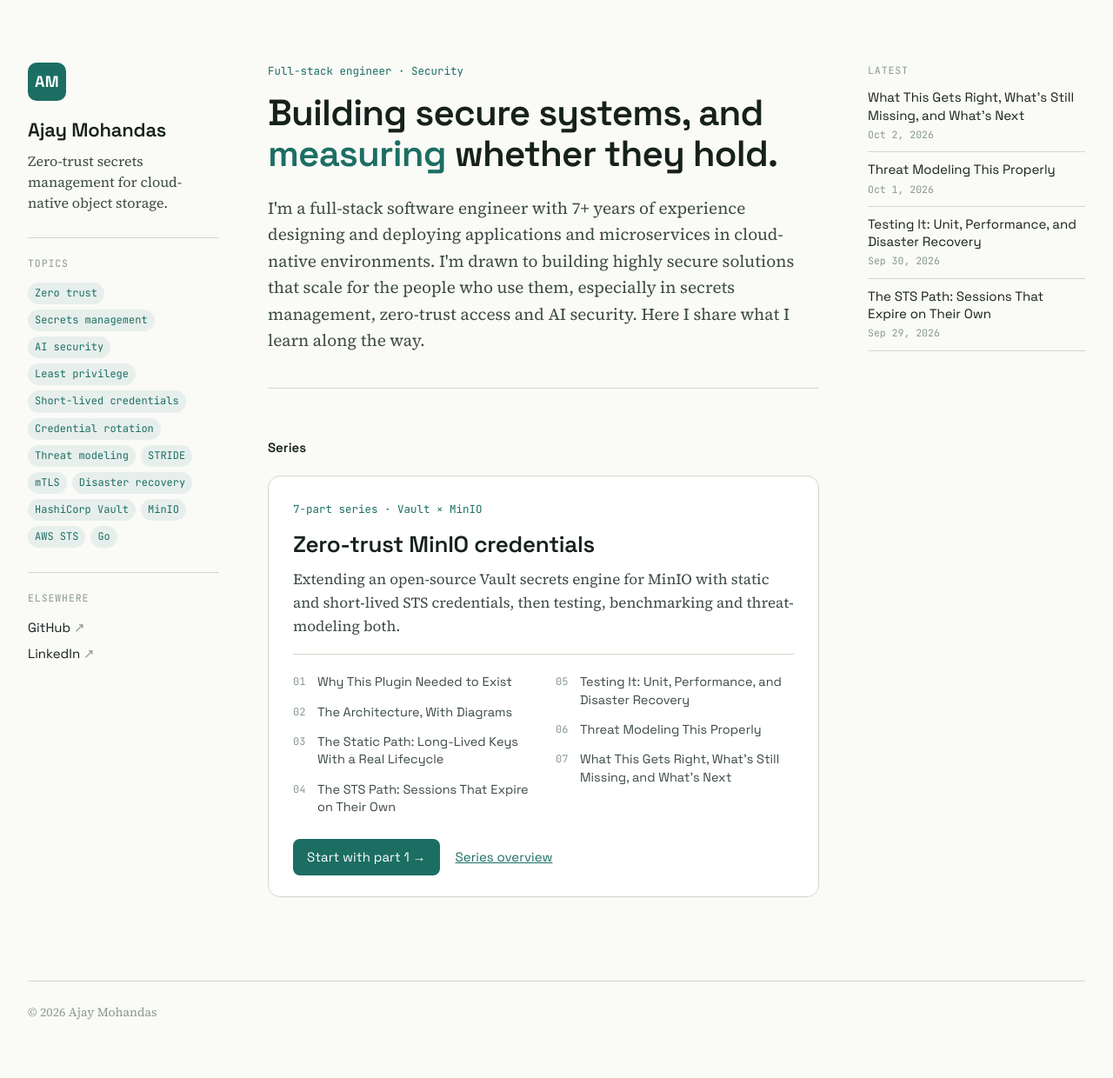
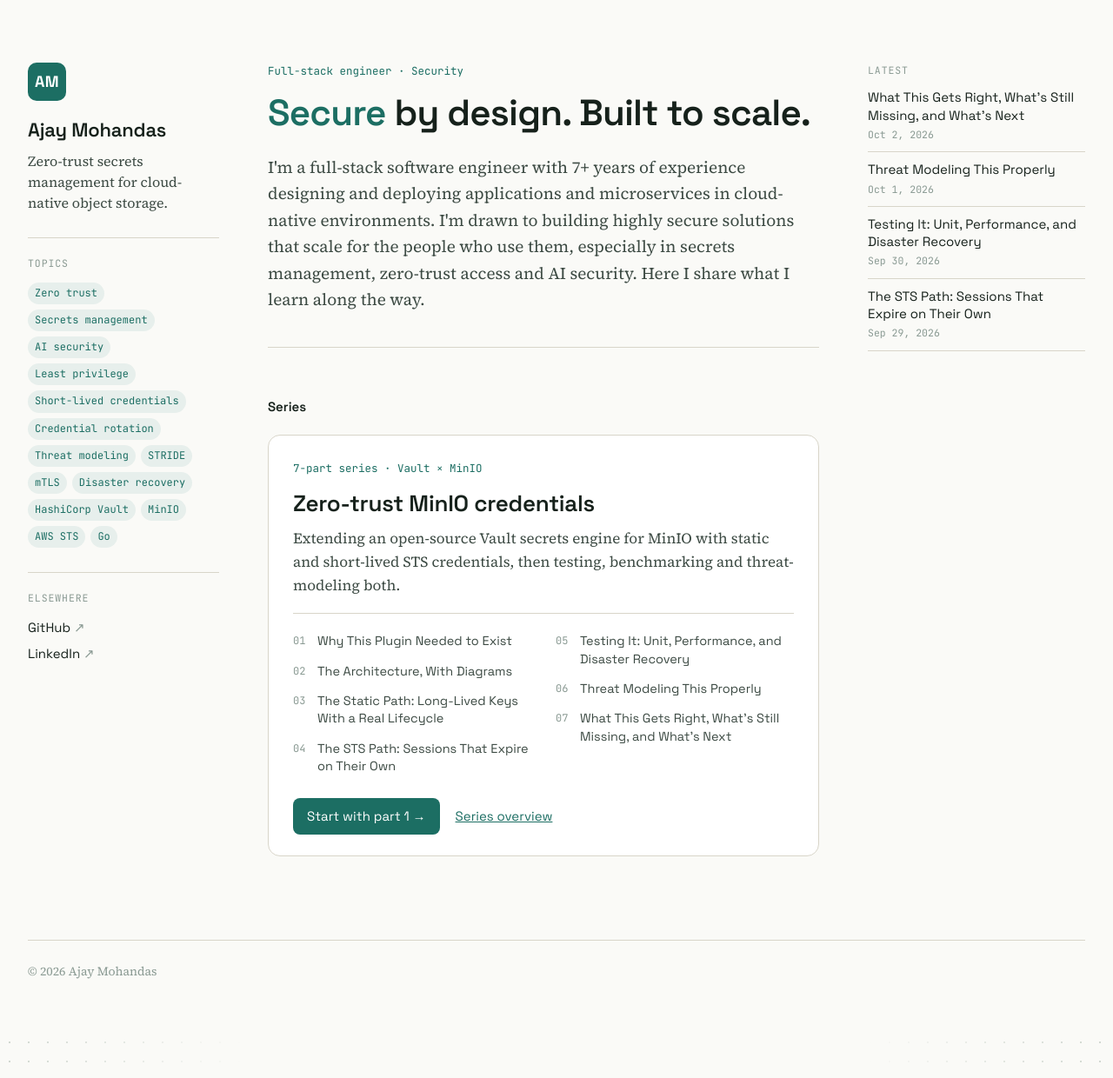
Before and after one commit to ajaymohandas89/ajaymohandas89.github.io, a Jekyll site: the page built from index.html, in a window 1280 px wide and 1240 px high. Shown: the whole window at 87% size. Built offline with Jekyll 4.4.1, drawn with Linux system fonts in a browser that asks for light colours.

Commit message:
Update homepage headline
Co-Authored-By: Claude Opus 5.5 <noreply@anthropic.com>

```diff
--- a/index.html
+++ b/index.html
@@ -11,7 +11,7 @@ layout: base
   <section class="hero">
     <p class="hero-kicker">Full-stack engineer · Security</p>
     <h1 class="hero-title">
-      Building secure systems, and <em>measuring</em> whether they hold.
+      <em>Secure</em> by design. Built to scale.
     </h1>
     <p class="hero-abstract">
       I'm a full-stack software engineer with 7+ years of experience
```
